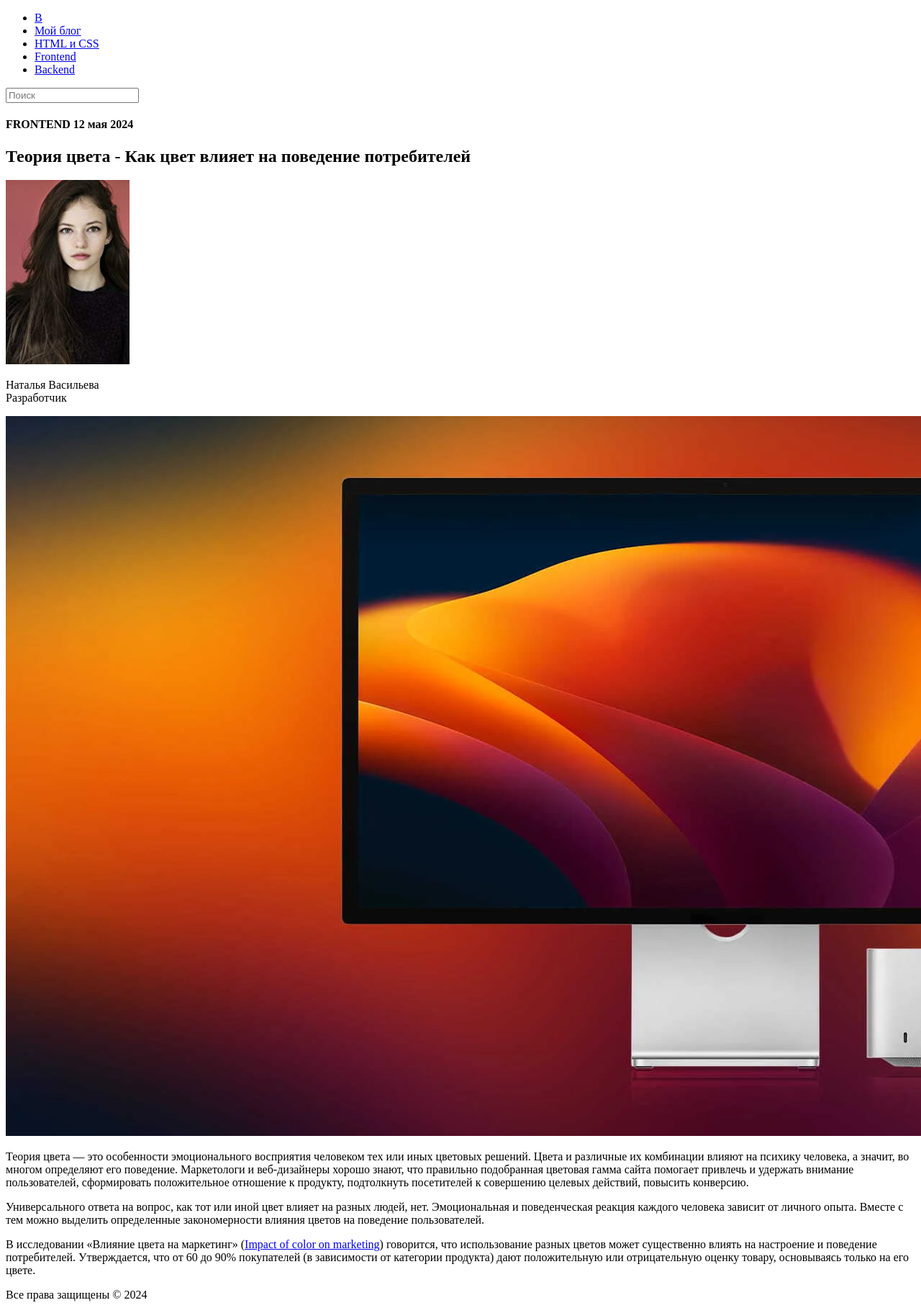
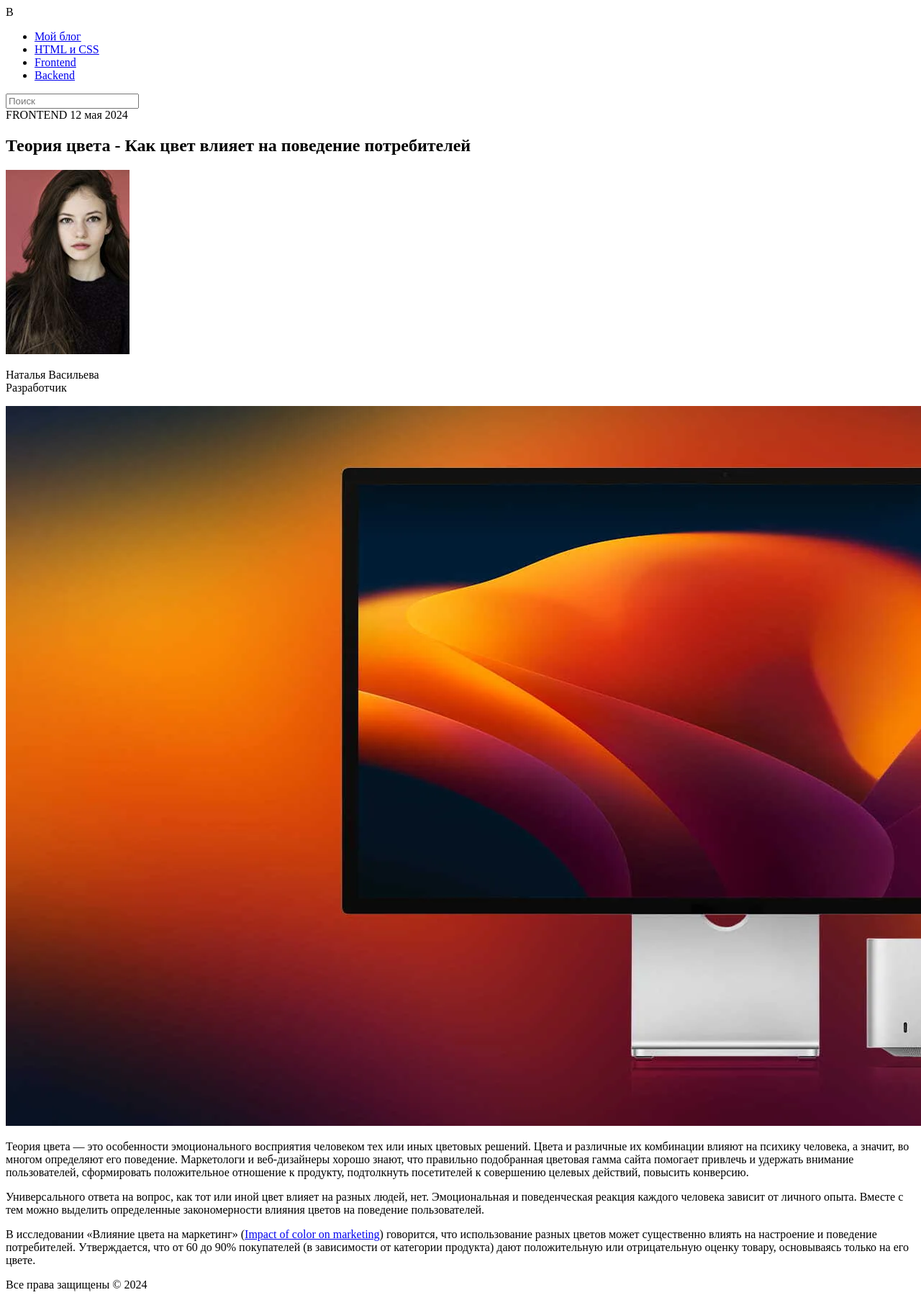
Before and after one commit to pixel-irina/HomeWork_purpule_HTML_CSS, a plain HTML site: page 1_blog/index.html in a window 1280 px wide. Shown: the top 1824 px of the page at 72% size. After the commit the page ends 1802 px from the top, so only its background shows below. Drawn offline with Linux system fonts and the light colour scheme.

Commit message:
Add improvements to html layout

```diff
--- a/1_blog/index.html
+++ b/1_blog/index.html
@@ -1,5 +1,5 @@
 <!DOCTYPE html>
-<html lang="en">
+<html lang="ru">
 
 <head>
     <meta charset="UTF-8">
@@ -9,9 +9,9 @@
 
 <body>
     <header>
+        <span>B</span>
         <nav>
             <ul>
-                <li><a href="#">B</a></li>
                 <li><a href="#">Мой блог</a></li>
                 <li><a href="#">HTML и CSS</a></li>
                 <li><a href="#">Frontend</a></li>
@@ -19,14 +19,15 @@
             </ul>
         </nav>
         <div>
-            <input seach type="text" placeholder="Поиск">
+            <input type="search" placeholder="Поиск">
         </div>
     </header>
 
     <main>
         <section>
             <div>
-                <h4>FRONTEND 12 мая 2024</h4>
+                <span>FRONTEND </span>
+                <time>12 мая 2024</time>
             </div>
             <h1>Теория цвета - Как цвет влияет на поведение потребителей</h1>
             <img src="./images/image1.png" alt="foto">
@@ -66,7 +67,8 @@
 
     </main>
     <footer>
-        <p>Все права защищены &#169; 2024</p>
+        <span>Все права защищены &#169;</span>
+        <time>2024</time>
     </footer>
 </body>
 
```
